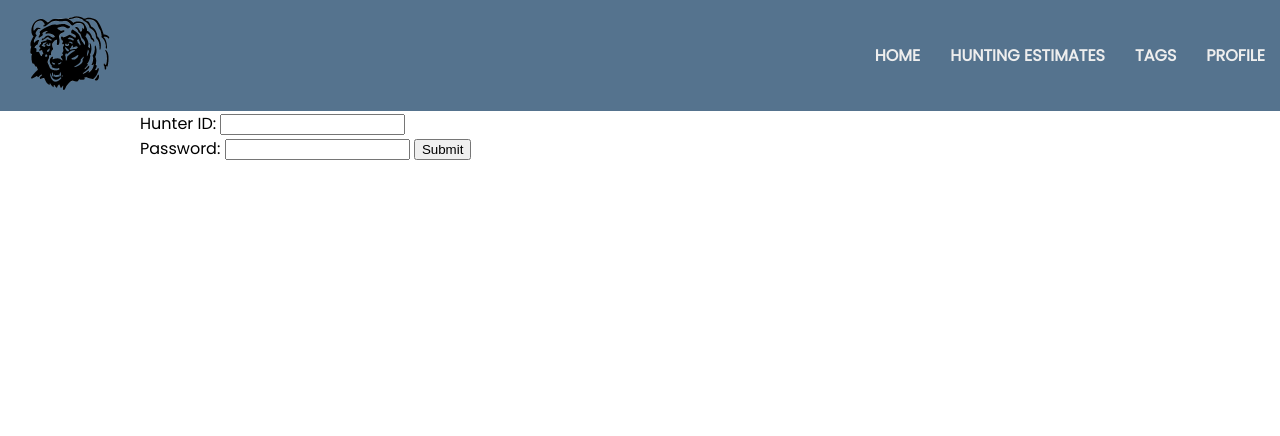
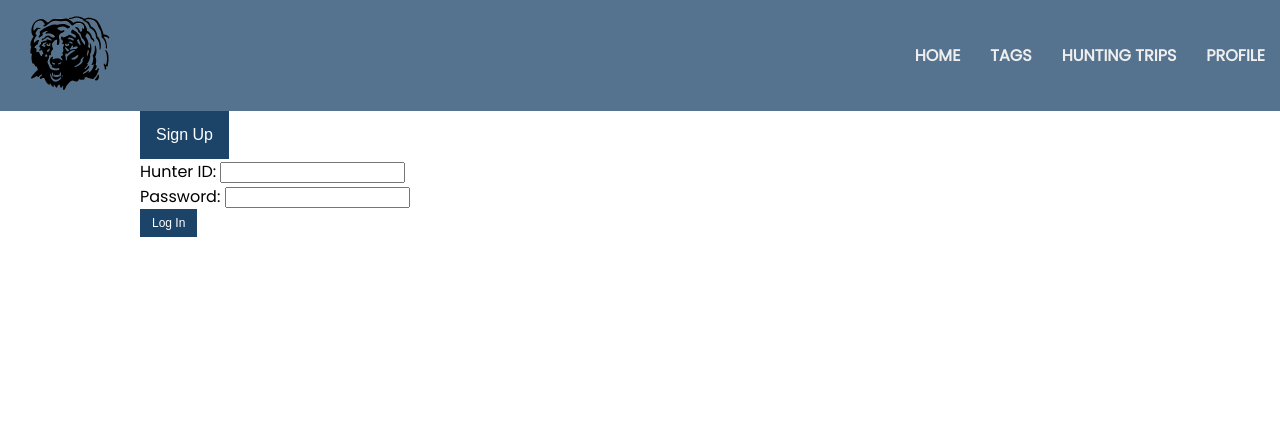
Before and after one commit to m-wintersteen/tagtracker, a PHP site: page /tagtracker/ in a window 1280 px wide. Shown: the top 436 px of the page. Run offline with PHP 8.4, Linux system fonts and the light colour scheme.

Commit message:
New Hunter and Hunting Trip added

```diff
--- a/index.php
+++ b/index.php
@@ -9,20 +9,73 @@ session_start();
 
 ?>
 
+<script>
+    function switchDiv() {
+        var x = document.getElementById("signInDiv");
+        var y = document.getElementById("newHunterDiv");
+        var btn = document.getElementById("switch_btn");
+
+        if (x.style.display === "none") {
+            x.style.display = "block";
+            y.style.display = "none";
+            btn.innerHTML = "Sign Up";
+        } else {
+            x.style.display = "none";
+            y.style.display = "block";
+            btn.innerHTML = "Log In";
+        }
+    }
+
+</script>
+
 <div class="container">
     <?php
     if(isset( $_SESSION['id'] )){
-        echo '<button id="logout_button" onclick="window.location.href = \'meta/inc/logout.php\';">Log Out</button>Welcome Hunter! <br> '.$_SESSION["Name"];
+        echo '<button id="logout_btn" onclick="window.location.href = \'meta/inc/logout.php\';">Log Out</button><h1>Welcome '.$_SESSION["Name"]."</h1>";
+
+        echo '<h2>Hunting Estimates</h2>';
+        echo '<form action="hunting_estimate.php" method="post">
+        Year: <input type="text" name="year">
+        <br>
+        District: <input type="text" name="district">
+        <br>
+        Animal: <input type="text" name="animal">
+        <br>
+        <input type="submit" value="Find Hunting Estimate">
+    </form>';
     } else {
-        echo '<form action="profile.php" method="post">
+        echo '<button id="switch_btn" onclick="switchDiv()">Sign Up</button>
+        <div id="signInDiv">
+        <form action="profile.php" method="post">
         Hunter ID: <input type="text" name="id">
         <br>
         Password: <input type="password" name="password">
-        <input type="submit" value="Submit">
-    </form>';
+        <br>
+        <input id="form_btm" type="submit" value="Log In">
+    </form>
+    </div>
+    <div id="newHunterDiv">
+        <form action="newHunter.php" method="post">
+        Hunter ID: <input type="text" name="id">
+        <br>
+        Password: <input type="password" name="password">
+        <br>
+        First Name: <input type="text" name="Fname">
+        <br>
+        Middle Initial: <input type="text" name="Minit">
+        <br>
+        Last Name: <input type="text" name="Lname">
+        <br>
+        Montana Resident: <input type="radio" name="Resident" value="Resident" checked>Resident
+        <input type="radio" name="Resident" value="NonResident">Non Resident
+        <br>
+        <input id="form_btm" type="submit" value="Sign Up">
+    </form>
+    </div>';
     }
 
     ?>
+
 </div>
 
 <div class="clear"></div>
--- a/meta/css/master.css
+++ b/meta/css/master.css
@@ -67,18 +67,48 @@ body {
     margin: 0 auto;
 }
 
-#logout_button {
-  background-color: rgb(87,56,29);
+#logout_btn {
+    background-color: rgb(28,68,105);
     border: none;
     color: white;
-  padding: 15px 32px;
+    padding: 15px 16px;
     text-align: center;
     text-decoration: none;
     display: inline-block;
     font-size: 16px;
-  margin: 4px 2px;
+    margin: 0px;
     cursor: pointer;
     float: right;
+}
+
+#switch_btn {
+    background-color: rgb(28,68,105);
+    border: none;
+    color: white;
+    padding: 15px 16px;
+    text-align: center;
+    text-decoration: none;
+    display: inline-block;
+    font-size: 16px;
+    margin: 0px;
+    cursor: pointer;
+}
+
+#form_btm {
+    background-color: rgb(28,68,105);
+    border: none;
+    color: white;
+    padding: 7px 12px;
+    text-align: center;
+    text-decoration: none;
+    display: inline-block;
+    font-size: 12px;
+    margin: 0px;
+    cursor: pointer;
+}
+
+#newHunterDiv {
+    display: none;
 }
 
 /*Footer CSS*/
--- a/meta/inc/header.php
+++ b/meta/inc/header.php
@@ -12,8 +12,8 @@
                 <img src="meta/img/logo.png" id="logo">
                 <ul id="nav">
                     <li><a href="index.php" id="first-link">Home</a></li>
-                    <li><a href="hunting_estimate.php">Hunting Estimates</a></li>
                     <li><a href="tags.php">Tags</a></li>
+                    <li><a href="huntingTrip.php">Hunting Trips</a></li>
                     <li><a href="profile.php">Profile</a></li>
                 </ul>
                 <div class="clear"></div>
--- a/meta/inc/newHunter.php
+++ /dev/null
@@ -1,6 +0,0 @@
-<?php
-
-session_start();
-session_unset();
-header("Location: http://localhost:8080/tagtracker/");
-?>
--- a/profile.php
+++ b/profile.php
@@ -11,7 +11,7 @@ session_start();
 
 
 <div class="container">
-    <button id="logout_button" onclick="window.location.href = 'meta/inc/logout.php';">Log Out</button>
+    <button id="logout_btn" onclick="window.location.href = 'meta/inc/logout.php';">Log Out</button>
     <?php
         if ( ! empty( $_POST ) ) {
             $Hunter_id = $_POST['id'];
```
Also changed, not shown: huntingTrip.php (added, +42 -0 lines), newHunter.php (added, +25 -0 lines). Lines whose indentation alone changed are shown as unchanged.
